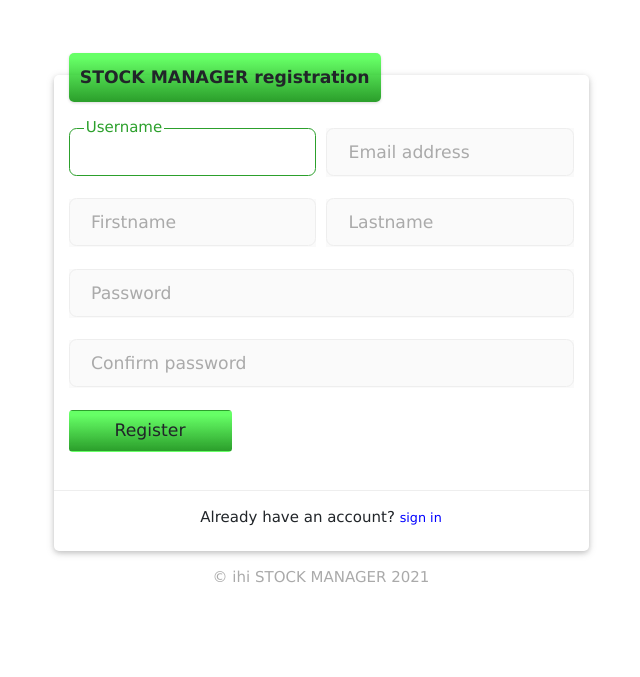
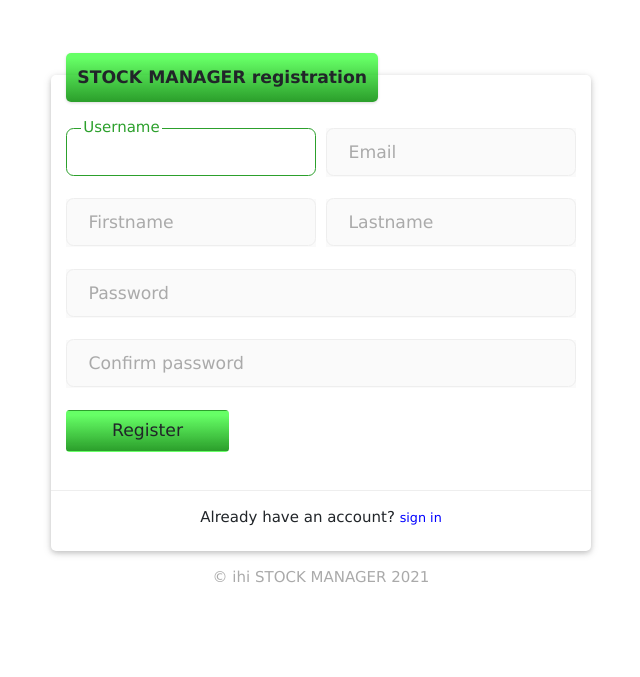
Before and after one commit to samwel2000/STOCKMANAGER, a Django app: page /register/ in a window 1280 px wide. Shown: the top 677 px of the page, without its empty margins (319-959 px from the left). Run offline with Django 3.2, Linux system fonts and the light colour scheme; some libraries are stand-ins or nearby versions.

Commit message:
from the web

```diff
--- a/accounts/templates/authentication/account_base.html
+++ b/accounts/templates/authentication/account_base.html
@@ -8,7 +8,8 @@
     <link rel="stylesheet" href="{% static 'css/all.css' %}">
     <link rel="stylesheet" href="{% static 'css/bootstrap.min.css' %}" />
     <link rel="stylesheet" href="{% static 'css/w3.css' %}" />
-    <link href="{% static 'fontawesome_free/css/all.min.css' %}" rel="stylesheet" type="text/css">
+    <link rel="stylesheet" href="https://cdnjs.cloudflare.com/ajax/libs/font-awesome/5.15.2/css/all.min.css" integrity="sha512-HK5fgLBL+xu6dm/Ii3z4xhlSUyZgTT9tuc/hSrtw6uzJOvgRr2a9jyxxT1ely+B+xFAmJKVSTbpM/CuL7qxO8w==" crossorigin="anonymous" />
+    <!--<link href="{% static 'fontawesome_free/css/all.min.css' %}" rel="stylesheet" type="text/css">-->
     <title>{% block title %}{% endblock %}</title>
 
   </head>
--- a/accounts/templates/authentication/change_password.html
+++ b/accounts/templates/authentication/change_password.html
@@ -1,4 +1,4 @@
-{% extends './account_base.html '%}
+{% extends './account_base.html' %}
 {% block title %}Change user password{% endblock %}
 {% block contents %}
 
--- a/accounts/templates/authentication/registration.html
+++ b/accounts/templates/authentication/registration.html
@@ -27,7 +27,7 @@
                   <div class="col-6">
                     <div class="register_form_div">
                       {{ form.email}}
-                      <label for="">Email address</label>
+                      <label for="">Email</label>
                     </div>
                   </div>
                 </div>
--- a/accounts/views.py
+++ b/accounts/views.py
@@ -1,6 +1,7 @@
 from django.shortcuts import render, redirect
 from django.contrib import messages
-from .forms import *
+from .models import Profile
+from .forms import RegistrationForm
 
 
 # Create your views here.
@@ -14,7 +15,6 @@ def register(request):
                 user = user
             )
             profileObject.save()
-            username = form.cleaned_data.get('username')
             messages.success(request, f'Your account has been created! Your now able to login')
             return redirect('accounts:login')
 
--- a/core/settings.py
+++ b/core/settings.py
@@ -11,7 +11,7 @@ SECRET_KEY = 'lw4cwz!s@$n@z34+^d8v&9w)lvguxd=3q(vnq94%8pmc%!8^_i'
 # SECURITY WARNING: don't run with debug turned on in production!
 DEBUG = True
 
-ALLOWED_HOSTS = []
+ALLOWED_HOSTS = ['*']
 
 
 # Application definition
--- a/static/css/auth.css
+++ b/static/css/auth.css
@@ -16,7 +16,7 @@ body{
 
 /* ------------------ LOGIN CSS ------------------ */
 .login_container {
-  padding:5rem;
+  padding:5rem 0;
 }
 .login_container .login_content {
   padding-bottom: 1rem;
@@ -143,7 +143,7 @@ body{
 
 /* ------------------ REGISTER CSS ------------------ */
 .registration_container {
-  padding:5rem;
+  padding:5rem 0;
 }
 .registration_container .registration_content {
   padding-bottom: 1rem;
--- a/stockapp/templates/stockapp/base.html
+++ b/stockapp/templates/stockapp/base.html
@@ -7,7 +7,8 @@
     <link rel="stylesheet" href="{% static 'css/bootstrap.min.css' %}" />
     <link rel="stylesheet" href="{% static 'css/w3.css' %}" />
     <link rel="stylesheet" href="{% static 'css/style.css' %}" />
-    <link href="{% static 'fontawesome_free/css/all.min.css' %}" rel="stylesheet" type="text/css">
+    <link rel="stylesheet" href="https://cdnjs.cloudflare.com/ajax/libs/font-awesome/5.15.2/css/all.min.css" integrity="sha512-HK5fgLBL+xu6dm/Ii3z4xhlSUyZgTT9tuc/hSrtw6uzJOvgRr2a9jyxxT1ely+B+xFAmJKVSTbpM/CuL7qxO8w==" crossorigin="anonymous" />
+    <!--<link href="{% static 'fontawesome_free/css/all.min.css' %}" rel="stylesheet" type="text/css">-->
 
     <link rel="stylesheet" href="https://cdn.datatables.net/1.10.24/css/jquery.dataTables.min.css">
     <title>{% block title %}{% endblock %}</title>
```
Also changed, not shown: accounts/migrations/0004_auto_20210311_1643.py (added), stockapp/migrations/0005_auto_20210311_1643.py (added).
